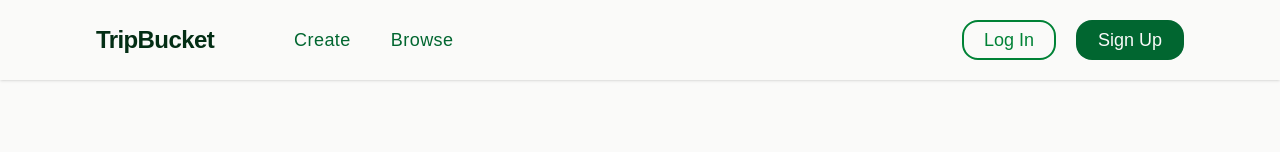
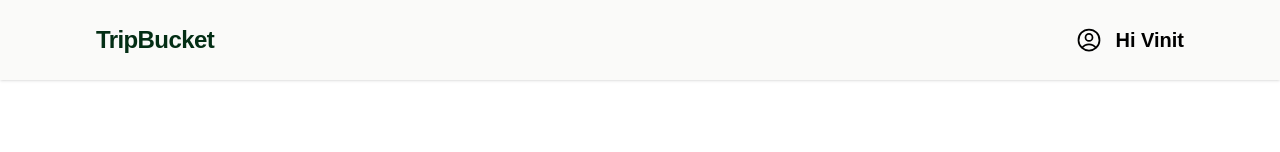
Before and after one commit to Vinit-M420/TripBucket, a React (Vite) app in the folder frontend/trip_planner/: page / in a window 1280 px wide. Shown: the top 152 px of the page. Built offline with nearby package versions, Linux system fonts and the light colour scheme.

Commit message:
Stop trying to be perfect on first go

```diff
--- a/frontend/trip_planner/src/App.tsx
+++ b/frontend/trip_planner/src/App.tsx
@@ -8,7 +8,7 @@ import Signup from './components/Signup';
 
 
 function App() {
- const [navbarState, setNavbarState] = useState<NavbarState>('hero');
+ const [navbarState, setNavbarState] = useState<NavbarState>('profile');
 
   return (
     <div className='bg-stone-50 transition-colors duration-200'>
--- a/frontend/trip_planner/src/assets/bars.tsx
+++ b/frontend/trip_planner/src/assets/bars.tsx
@@ -1,4 +1,3 @@
-
 
 export const Bars = () => {
     return (
--- /dev/null
+++ b/frontend/trip_planner/src/assets/profileCircle.tsx
@@ -0,0 +1,20 @@
+
+const ProfileCircle = () => {
+    return (
+        <svg
+            xmlns="http://www.w3.org/2000/svg"
+            fill="none" viewBox="0 0 24 24"
+            stroke-width="1.5"
+            stroke="currentColor"
+            className="size-7">
+
+        <path
+            stroke-linecap="round"
+            stroke-linejoin="round"
+            d="M17.982 18.725A7.488 7.488 0 0 0 12 15.75a7.488 7.488 0 0 0-5.982 2.975m11.963 0a9 9 0 1 0-11.963 0m11.963 0A8.966 8.966 0 0 1 12 21a8.966 8.966 0 0 1-5.982-2.275M15 9.75a3 3 0 1 1-6 0 3 3 0 0 1 6 0Z" />
+        </svg>
+
+    )
+}
+
+export default ProfileCircle
--- a/frontend/trip_planner/src/components/Navbar.tsx
+++ b/frontend/trip_planner/src/components/Navbar.tsx
@@ -1,5 +1,7 @@
-// import { useState } from "react";
+import { useState } from "react";
 import type { NavbarState } from "../types/navbarstate";
+import { Bars } from "../assets/bars";
+import ProfileCircle from "../assets/profileCircle";
 
 interface NavbarProps {
   navbarState: NavbarState;
@@ -7,10 +9,57 @@ interface NavbarProps {
 }
 
 const Navbar = ({ navbarState, setNavbarState }: NavbarProps) => {
-    // const [toggleNavbar, setToggleNavbar] = useState(false);
+    const [toggleNavbar, setToggleNavbar] = useState(false);
+
+  if (toggleNavbar) {
+    return (
+      <div className="fixed inset-0 bg-stone-50 z-50 mx-auto">
+          <div className="flex justify-around p-4 min-h-[60px] items-center md:hidden">
+            <h1 className="font-bold text-2xl tracking-tight text-green-950 cursor-pointer"
+                    onClick={() => setNavbarState("hero")}>
+                  TripBucket
+            </h1>
+            <div className="border border-transparent hover:border hover:border-green-800 rounded-lg p-1"
+                onClick={() => setToggleNavbar(!toggleNavbar)} >
+                <Bars />
+            </div>
+          </div>
+          <div className="flex flex-col gap-10 items-center mt-10">
+            <div className="flex items-center justify-center border-b border-gray-400 w-sm">
+                <h2 className="text-lg tracking-wide cursor-pointer text-green-800 hover:text-green-600
+                          transition duration-200 text-center pb-2">
+                  Create
+                </h2>
+              </div>
+              <div className="flex items-center justify-center border-b border-gray-400 w-sm">
+                <h2 className="text-lg tracking-wide cursor-pointer text-green-800 hover:text-green-600
+                    transition duration-200 text-center pb-2">
+                  Browse
+                </h2>
+              </div>
+              <div className="flex items-center justify-center border-b border-gray-400 w-sm">
+                <h2 className="text-lg tracking-wide cursor-pointer text-green-800 hover:text-green-600
+                    transition duration-200 pb-2"
+                    onClick={() => {setNavbarState("login"); setToggleNavbar(false)}}>
+                  Log In
+                </h2>
+              </div>
+              <div className="flex items-center justify-center border-b border-gray-400 w-sm">
+                <h2 className="text-lg tracking-wide cursor-pointer text-green-800 hover:text-green-600
+                    transition duration-200 pb-2"
+                    onClick={() => {setNavbarState("signup"); setToggleNavbar(false)}}>
+                  Sign Up
+                </h2>
+              </div>
+          </div>
+
+      </div>
+    )
+  }
 
   return (
-    <div className="top-0 bg-stone-50 shadow-sm p-4 min-h-[80px] flex items-center">
+    <div>
+      <div className="top-0 bg-stone-50 shadow-sm p-4 min-h-[80px] md:flex items-center hidden ">
         <div className="flex justify-between md:mx-20 mx-5 items-center w-full">
           <div className="flex gap-20 items-center">
             <div className="flex items-center">
@@ -19,7 +68,8 @@ const Navbar = ({ navbarState, setNavbarState }: NavbarProps) => {
                 TripBucket
               </h1>
             </div>
-          <div className={`flex gap-10 items-center ${(navbarState === 'login' || navbarState === 'signup') ? 'hidden' : ''}`}>
+            <div className={`flex gap-10 items-center
+              ${(navbarState === 'login' || navbarState === 'signup' || navbarState === 'profile') ? 'hidden' : ''}`}>
               <div className="flex items-center">
                 <h2 className="text-lg tracking-wide cursor-pointer text-green-800 hover:text-green-600 transition duration-200">
                   Create
@@ -33,7 +83,8 @@ const Navbar = ({ navbarState, setNavbarState }: NavbarProps) => {
             </div>
           </div>
 
-        <div className={`flex gap-5 items-center ${(navbarState === 'login' || navbarState === 'signup') ? 'hidden' : ''}`}>
+          <div className={`flex gap-5 items-center
+            ${(navbarState === 'login' || navbarState === 'signup' || navbarState === 'profile') ? 'hidden' : ''}`}>
             <div className="bg-transparent rounded-2xl px-5 py-1 border-2 border-green-700 text-green-700
                             transition duration-200 cursor-pointer hover:bg-green-100"
                 onClick={() => setNavbarState("login")}>
@@ -50,7 +101,25 @@ const Navbar = ({ navbarState, setNavbarState }: NavbarProps) => {
               </h2>
             </div>
           </div>
+
+          <div className={`flex gap-3 items-center cursor-pointer ${(navbarState === 'profile') ? 'block' : "hidden"}`}>
+              <ProfileCircle />
+              <div className="flex items-center">
+                <h2 className="font-bold text-xl">Hi Vinit</h2></div>
           </div>
+        </div>
+      </div>
+      <div className="flex justify-around p-4 min-h-[60px] items-center md:hidden shadow-sm">
+          <h1 className="font-bold text-2xl tracking-tight text-green-950 cursor-pointer"
+                  onClick={() => setNavbarState("hero")}>
+                TripBucket
+          </h1>
+          <div className={`border border-transparent hover:border hover:border-green-800 rounded-lg p-1`}
+              onClick={() => setToggleNavbar(!toggleNavbar)} >
+              <Bars />
+          </div>
+      </div>
+
     </div>
   );
 };
```
Also changed, not shown: frontend/trip_planner/src/components/Hero.tsx (+5 -4 lines), frontend/trip_planner/src/components/TripContent.tsx (added), frontend/trip_planner/src/components/Trips.tsx (added). Lines whose indentation alone changed are shown as unchanged.
